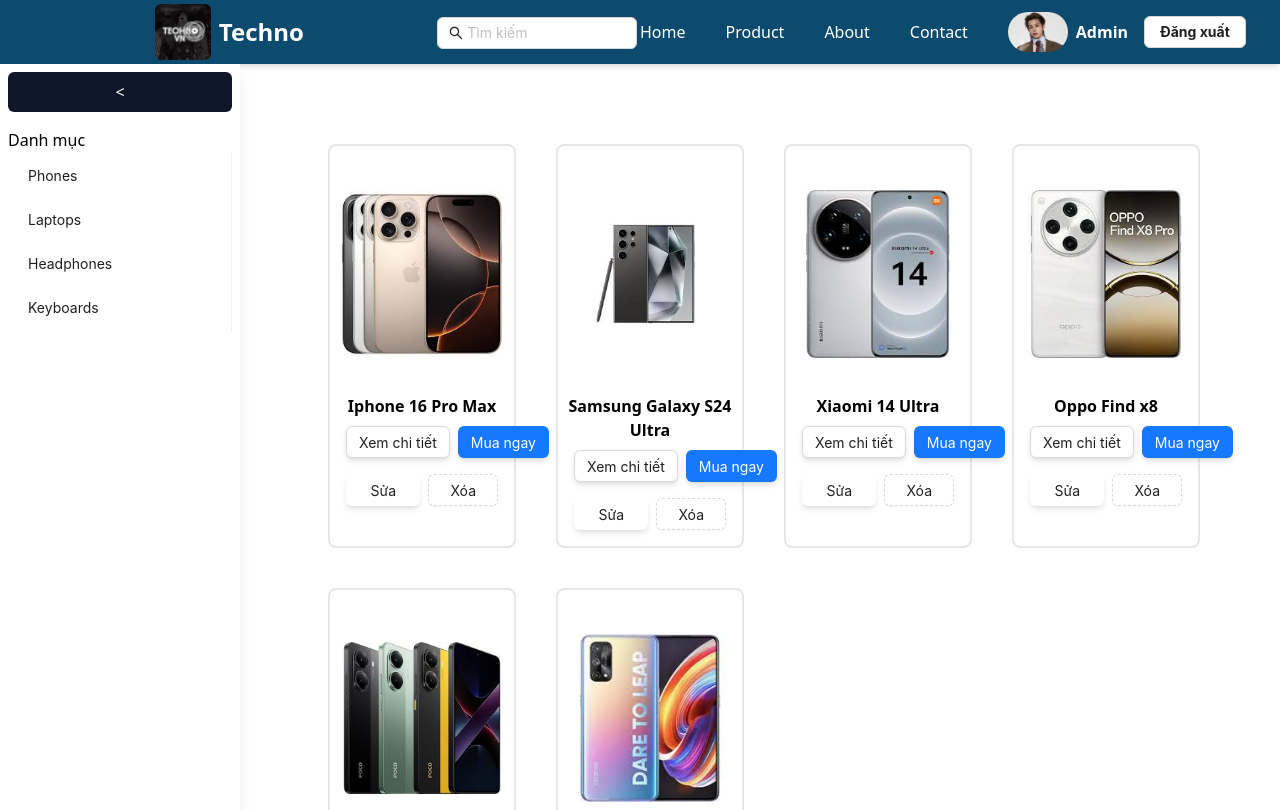
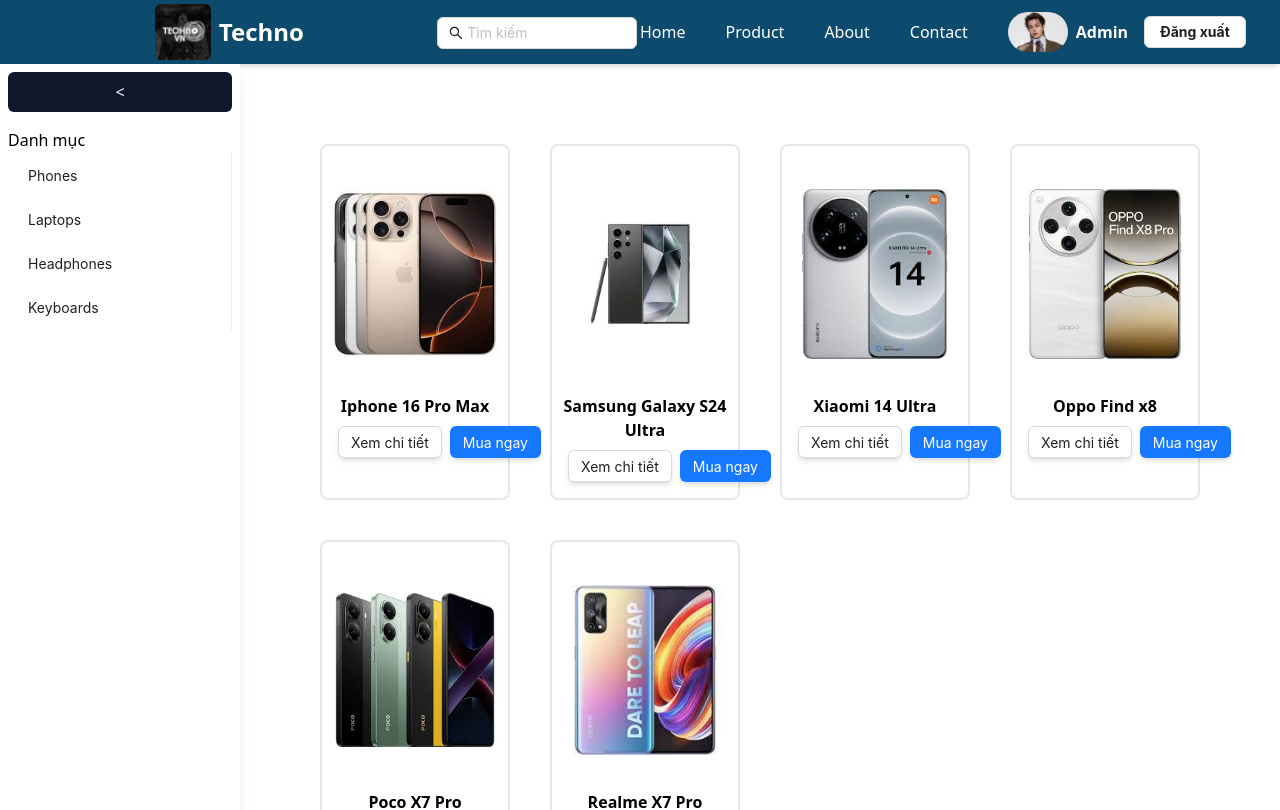
Before and after one commit to DanBuii23/react-ts-base, a React (Vite) app: page /categories/1 in a window 1280 px wide. Shown: the top 810 px of the page. Built offline with nearby package versions, Linux system fonts and the light colour scheme; data requests are answered from the project's data file; sample sign-in values are in the browser's storage.

Commit message:
sửa luồng login -> homepage

```diff
--- a/src/components/organisms/Content/index.tsx
+++ b/src/components/organisms/Content/index.tsx
@@ -64,22 +64,6 @@
                 Mua ngay
               </Button>
             </div>
-            <div className='flex gap-2 p-2'>
-              <Button
-                block
-                className='flex items-center justify-center gap-2 border shadow-md p-3 hover:bg-slate-500'
-                type='text'
-              >
-                Sửa
-              </Button>
-              <Button
-                block
-                className='flex items-center justify-center gap-2 border shadow-sm p-2 hover:bg-slate-500'
-                type='dashed'
-              >
-                Xóa
-              </Button>
-            </div>
           </div>
         ))}
       </div>
--- a/src/components/organisms/Sidebar/index.tsx
+++ b/src/components/organisms/Sidebar/index.tsx
@@ -4,7 +4,12 @@
 
 export default function Sidebar() {
   const [collapsed, setCollapsed] = useState(false)
-  const [categories, setCategories] = useState<any[]>([])
+  interface Category {
+    id: number
+    name: string
+  }
+
+  const [categories, setCategories] = useState<Category[]>([])
 
   useEffect(() => {
     const fetchProduct = async () => {
--- a/src/components/pages/login/index.tsx
+++ b/src/components/pages/login/index.tsx
@@ -9,8 +9,8 @@
 
 const Login = () => {
   const { login, accessToken } = useAuth()
+  const navigate = useNavigate()
   const [loading, setLoading] = useState(false)
-  const navigate = useNavigate()
 
   if (accessToken) return <Navigate to='/' replace />
 
--- a/src/main.tsx
+++ b/src/main.tsx
@@ -1,4 +1,3 @@
-import { StrictMode } from 'react'
 import { createRoot } from 'react-dom/client'
 import './index.css'
 import AppRoutes from './routers/index.tsx'
--- a/src/routers/index.tsx
+++ b/src/routers/index.tsx
@@ -5,12 +5,25 @@
 import AppHeader from '../components/organisms/Header'
 import AppFooter from '../components/organisms/Footer'
 import ProductList from '../components/organisms/Content'
+import { useAuth } from '../contexts/AuthContext'
+
+const ProtectedRoute = () => {
+  const { accessToken } = useAuth() // Kiểm tra người dùng đã đăng nhập hay chưa (kiểm tra accessToken)
+
+  // Nếu không có accessToken, tức là chưa đăng nhập thì chuyển hướng tới trang login
+  if (!accessToken) {
+    return <Navigate to='/login' replace />
+  }
+
+  // Nếu có accessToken, cho phép người dùng truy cập vào route cần bảo vệ
+  return <Outlet />
+}
 
 const Layout = () => {
   return (
     <div>
       <AppHeader />
-      <div className='flex gap-2'>
+      <div className='flex'>
         <Sidebar />
         <Outlet />
       </div>
@@ -23,9 +36,11 @@
   return (
     <Routes>
       <Route path='/login' element={<Login />} />
-      <Route element={<Layout />}>
-        <Route path='/' element={<HomePage />} />
-        <Route path='/categories/:id' element={<ProductList />} />
+      <Route element={<ProtectedRoute />}>
+        <Route element={<Layout />}>
+          <Route path='/' element={<HomePage />} />
+          <Route path='/categories/:id' element={<ProductList />} />
+        </Route>
       </Route>
     </Routes>
   )
```
Also changed, not shown: src/components/pages/homepage/index.tsx (+0 -61 lines).
